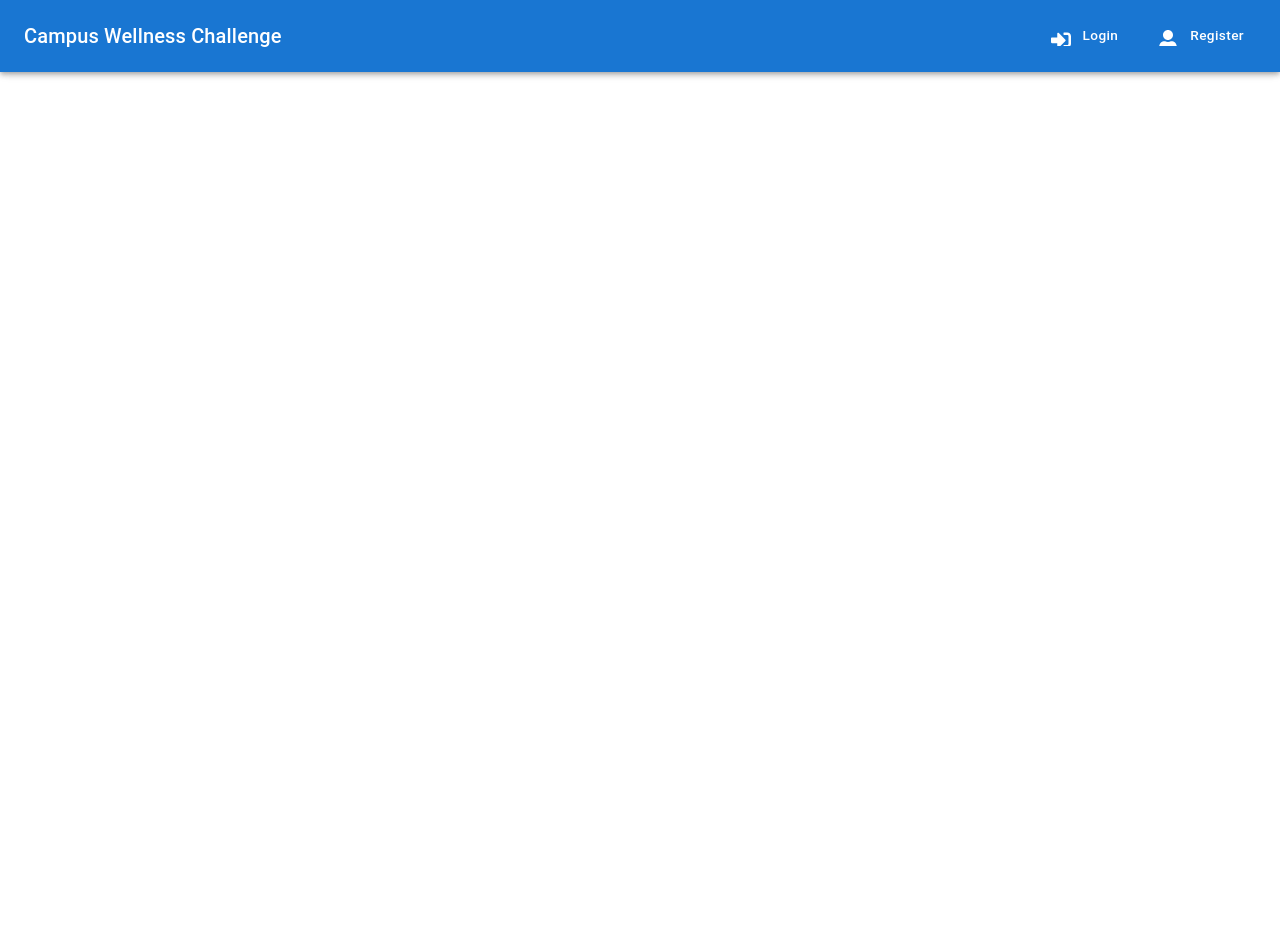
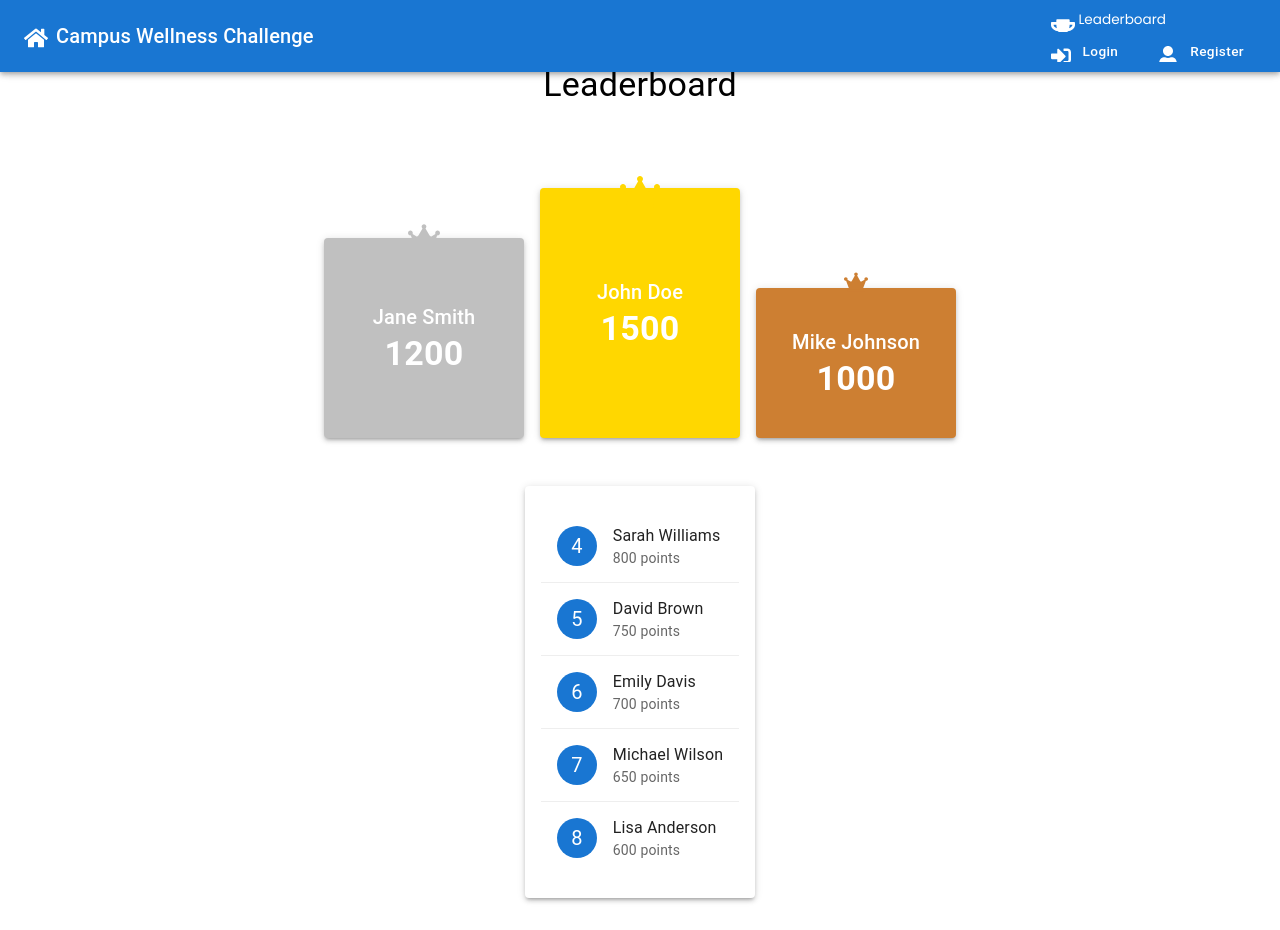
Before and after one commit to jxliahx/Campus-Wellness-Challenge-Phase-1, a React (Create React App) app in the folder frontend/: page /leaderboard in a window 1280 px wide. Before the commit the page ends 800 px from the top, so only its background shows below. Built offline with nearby package versions, Linux system fonts and the light colour scheme.

Commit message:
added leaderboard w mock data

```diff
--- a/frontend/src/App.js
+++ /dev/null
@@ -1,38 +0,0 @@
-import { BrowserRouter as Router, Routes, Route, useLocation } from 'react-router-dom'
-import { ToastContainer } from 'react-toastify'
-import 'react-toastify/dist/ReactToastify.css'
-import Header from './components/Header'
-import Dashboard from './pages/P_Dashboard'
-import Login from './pages/B_Login'
-import Register from './pages/P_Register'
-import Homepage from './pages/B_Homepage'
-
-function AppContent() {
-  const location = useLocation();
-  const isHomepage = location.pathname === '/';
-
-  return (
-    <div className='container'>
-      {!isHomepage && <Header />}
-      <Routes>
-        <Route path='/' element={<Homepage />} />
-        <Route path='/dashboard' element={<Dashboard />} />
-        <Route path='/login' element={<Login />} />
-        <Route path='/register' element={<Register />} />
-      </Routes>
-    </div>
-  );
-}
-
-function App() {
-  return (
-    <>
-      <Router>
-        <AppContent />
-      </Router>
-      <ToastContainer />
-    </>
-  );
-}
-
-export default App;
--- /dev/null
+++ b/frontend/src/App.jsx
@@ -0,0 +1,37 @@
+import { BrowserRouter as Router, Routes, Route } from 'react-router-dom'
+import { ToastContainer } from 'react-toastify'
+import 'react-toastify/dist/ReactToastify.css'
+import Header from './components/Header'
+import Homepage from './pages/B_Homepage'
+import Login from './pages/B_Login'
+import Register from './pages/C_Register'
+import PRegister from './pages/P_Register'
+import Dashboard from './pages/P_Dashboard'
+import Leaderboard from './pages/B_Leaderboard'
+import PrivateRoute from './components/PrivateRoute'
+import './styles/pages.css'
+
+function App() {
+  return (
+    <>
+      <Router>
+        <div className='container'>
+          <Header />
+          <Routes>
+            <Route path='/' element={<Homepage />} />
+            <Route path='/login' element={<Login />} />
+            <Route path='/register' element={<Register />} />
+            <Route path='/pregister' element={<PRegister />} />
+            <Route path='/leaderboard' element={<Leaderboard />} />
+            <Route path='/dashboard' element={<PrivateRoute />}>
+              <Route path='/dashboard' element={<Dashboard />} />
+            </Route>
+          </Routes>
+        </div>
+      </Router>
+      <ToastContainer />
+    </>
+  )
+}
+
+export default App
--- a/frontend/src/components/Header.jsx
+++ b/frontend/src/components/Header.jsx
@@ -1,5 +1,5 @@
 import React from 'react'
-import { FaSignInAlt, FaSignOutAlt, FaUser } from 'react-icons/fa'
+import { FaSignInAlt, FaSignOutAlt, FaUser, FaHome, FaTrophy } from 'react-icons/fa'
 import { Link, useNavigate } from 'react-router-dom'
 import { useSelector, useDispatch } from 'react-redux'
 import { logout, reset } from '../features/auth/authSlice'
@@ -36,13 +36,28 @@ function Header() {
         >
             <Toolbar className="header-content" disableGutters>
                 <Link to="/" className="logo-link">
+                    <Icon><FaHome /></Icon>
                     <Typography variant="h6" component="div">
                         Campus Wellness Challenge
                     </Typography>
                 </Link>
 
                 <Box component="nav">
+                    <ul className='nav-list'>
+                        <li>
+                            <Link to='/leaderboard' className='header-button'>
+                                <Icon><FaTrophy /></Icon>
+                                Leaderboard
+                            </Link>
+                        </li>
                         {user ? (
+                            <>
+                                <li>
+                                    <Link to='/dashboard' className='header-button'>
+                                        Dashboard
+                                    </Link>
+                                </li>
+                                <li>
                                     <Button
                                         onClick={onLogout}
                                         className="header-button"
@@ -50,6 +65,8 @@ function Header() {
                                     >
                                         Logout
                                     </Button>
+                                </li>
+                            </>
                         ) : (
                             <Box sx={{ display: 'flex', gap: 2 }}>
                                 <Button
@@ -70,6 +87,7 @@ function Header() {
                                 </Button>
                             </Box>
                         )}
+                    </ul>
                 </Box>
             </Toolbar>
         </AppBar>
--- /dev/null
+++ b/frontend/src/components/PrivateRoute.jsx
@@ -0,0 +1,10 @@
+import { Navigate, Outlet } from 'react-router-dom'
+import { useAuth } from '../context/AuthContext'
+
+const PrivateRoute = () => {
+  const { user } = useAuth()
+
+  return user ? <Outlet /> : <Navigate to="/login" />
+}
+
+export default PrivateRoute
--- a/frontend/src/pages/B_Leaderboard.jsx
+++ b/frontend/src/pages/B_Leaderboard.jsx
@@ -6,3 +6,174 @@
     File Name: B_Leaderboard.jsx
     For: Both coordinator and participants
 */
+
+import React from 'react'
+import {
+  Container,
+  Typography,
+  Box,
+  Paper,
+  List,
+  ListItem,
+  ListItemText,
+  ListItemAvatar,
+  Avatar,
+  Icon
+} from '@mui/material'
+import { FaCrown } from 'react-icons/fa'
+import '../styles/pages.css'
+
+function Leaderboard() {
+    // Mock data
+    const leaderboardData = [
+        { id: 1, name: 'John Doe', points: 1500, rank: 1 },
+        { id: 2, name: 'Jane Smith', points: 1200, rank: 2 },
+        { id: 3, name: 'Mike Johnson', points: 1000, rank: 3 },
+        { id: 4, name: 'Sarah Williams', points: 800, rank: 4 },
+        { id: 5, name: 'David Brown', points: 750, rank: 5 },
+        { id: 6, name: 'Emily Davis', points: 700, rank: 6 },
+        { id: 7, name: 'Michael Wilson', points: 650, rank: 7 },
+        { id: 8, name: 'Lisa Anderson', points: 600, rank: 8 },
+    ]
+
+    const topThree = leaderboardData.slice(0, 3)
+    const restOfList = leaderboardData.slice(3)
+
+    return (
+        <Container component="main" maxWidth="md" className="page-container">
+            <Typography component="h1" variant="h4" className="page-title" sx={{ mb: 4 }}>
+                Leaderboard
+            </Typography>
+
+            {/* Podium for top 3 */}
+            <Box sx={{
+                display: 'flex',
+                justifyContent: 'center',
+                alignItems: 'flex-end',
+                gap: 2,
+                mb: 6,
+                position: 'relative',
+                height: '300px'
+            }}>
+                {/* Second Place */}
+                <Paper
+                    elevation={3}
+                    sx={{
+                        width: '200px',
+                        height: '200px',
+                        display: 'flex',
+                        flexDirection: 'column',
+                        alignItems: 'center',
+                        justifyContent: 'center',
+                        position: 'relative',
+                        backgroundColor: '#C0C0C0'
+                    }}
+                >
+                    <Icon sx={{
+                        position: 'absolute',
+                        top: -20,
+                        color: '#C0C0C0',
+                        fontSize: '2rem'
+                    }}>
+                        <FaCrown />
+                    </Icon>
+                    <Typography variant="h6" sx={{ color: 'white' }}>
+                        {topThree[1]?.name}
+                    </Typography>
+                    <Typography variant="h4" sx={{ color: 'white', fontWeight: 'bold' }}>
+                        {topThree[1]?.points}
+                    </Typography>
+                </Paper>
+
+                {/* First Place */}
+                <Paper
+                    elevation={3}
+                    sx={{
+                        width: '200px',
+                        height: '250px',
+                        display: 'flex',
+                        flexDirection: 'column',
+                        alignItems: 'center',
+                        justifyContent: 'center',
+                        position: 'relative',
+                        backgroundColor: '#FFD700'
+                    }}
+                >
+                    <Icon sx={{
+                        position: 'absolute',
+                        top: -20,
+                        color: '#FFD700',
+                        fontSize: '2.5rem'
+                    }}>
+                        <FaCrown />
+                    </Icon>
+                    <Typography variant="h6" sx={{ color: 'white' }}>
+                        {topThree[0]?.name}
+                    </Typography>
+                    <Typography variant="h4" sx={{ color: 'white', fontWeight: 'bold' }}>
+                        {topThree[0]?.points}
+                    </Typography>
+                </Paper>
+
+                {/* Third Place */}
+                <Paper
+                    elevation={3}
+                    sx={{
+                        width: '200px',
+                        height: '150px',
+                        display: 'flex',
+                        flexDirection: 'column',
+                        alignItems: 'center',
+                        justifyContent: 'center',
+                        position: 'relative',
+                        backgroundColor: '#CD7F32'
+                    }}
+                >
+                    <Icon sx={{
+                        position: 'absolute',
+                        top: -20,
+                        color: '#CD7F32',
+                        fontSize: '1.5rem'
+                    }}>
+                        <FaCrown />
+                    </Icon>
+                    <Typography variant="h6" sx={{ color: 'white' }}>
+                        {topThree[2]?.name}
+                    </Typography>
+                    <Typography variant="h4" sx={{ color: 'white', fontWeight: 'bold' }}>
+                        {topThree[2]?.points}
+                    </Typography>
+                </Paper>
+            </Box>
+
+            {/* Rest of the leaderboard */}
+            <Paper elevation={3} sx={{ p: 2 }}>
+                <List>
+                    {restOfList.map((user) => (
+                        <ListItem
+                            key={user.id}
+                            sx={{
+                                borderBottom: '1px solid #eee',
+                                '&:last-child': {
+                                    borderBottom: 'none'
+                                }
+                            }}
+                        >
+                            <ListItemAvatar>
+                                <Avatar sx={{ bgcolor: '#1976d2' }}>
+                                    {user.rank}
+                                </Avatar>
+                            </ListItemAvatar>
+                            <ListItemText
+                                primary={user.name}
+                                secondary={`${user.points} points`}
+                            />
+                        </ListItem>
+                    ))}
+                </List>
+            </Paper>
+        </Container>
+    )
+}
+
+export default Leaderboard
```
Also changed, not shown: 1 other file (tests, documents, lock files or other folders). Lines whose indentation alone changed are shown as unchanged.
